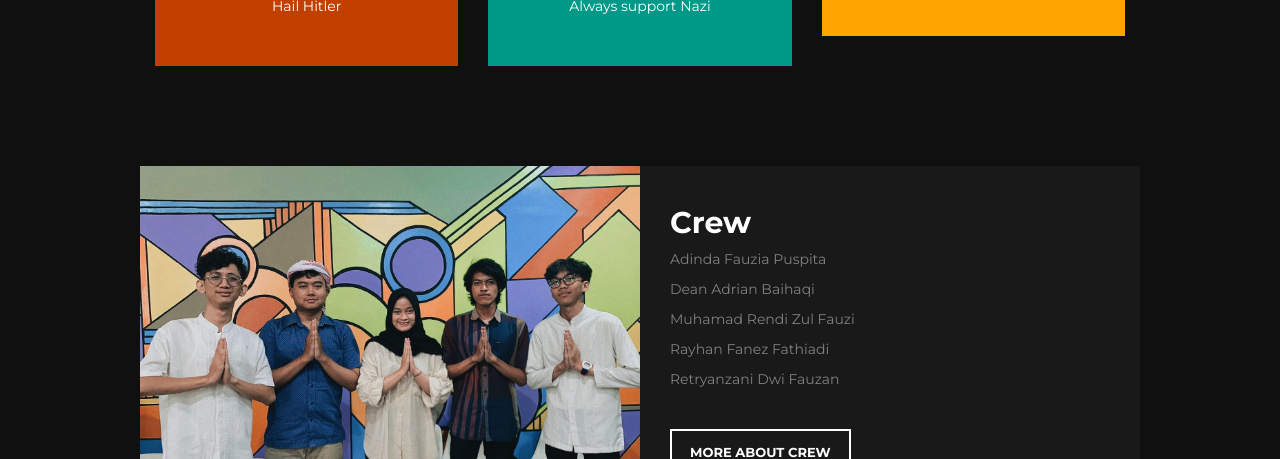
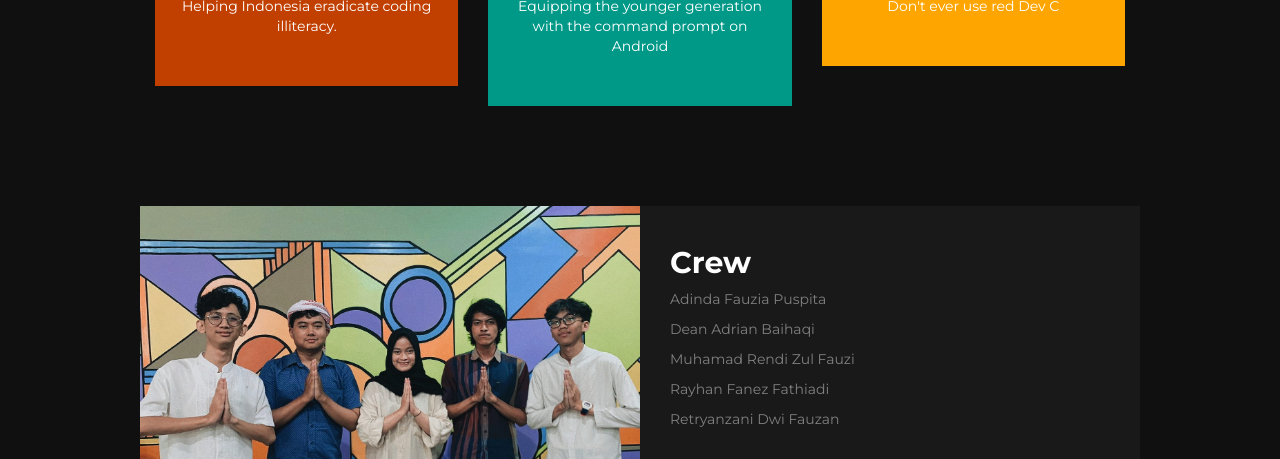
Before and after one commit to ProyekWep/proyekwep.github.io, a plain HTML site: page index.html in a window 1280 px wide. Shown: the part 641-1100 px from the top of the page. Drawn offline with Linux system fonts and the light colour scheme; some packages are replaced by stand-ins of ours.

Commit message:
menambah visi misi dan motto

```diff
--- a/index.html
+++ b/index.html
@@ -70,21 +70,21 @@ http://www.templatemo.com/tm-468-onetel
 					<div class="divider-wrapper divider-one">
 						<!-- <i class="Other Admission"></i> -->
 						<h2>Visi</h2>
-						<p>Hail Hitler</p>
+						<p>Helping Indonesia eradicate coding illiteracy.</p>
 					</div>
 				</div>
 				<div class="col-md-4 col-sm-6">
 					<div class="divider-wrapper divider-two">
 						<!-- <i class="fa fa-mobile"></i> -->
 						<h2>Misi</h2>
-						<p>Always support Nazi</p>
+						<p>Equipping the younger generation with the command prompt on Android</p>
 					</div>
 				</div>
 				<div class="col-md-4 col-sm-12">
 					<div class="divider-wrapper divider-three">
 						<!-- <i class="fa fa-life-ring"></i> -->
 						<h2>Motto</h2>
-						<p></p>
+						<p>Don't ever use red Dev C</p>
 					</div>
 				</div>
 			</div>
```
